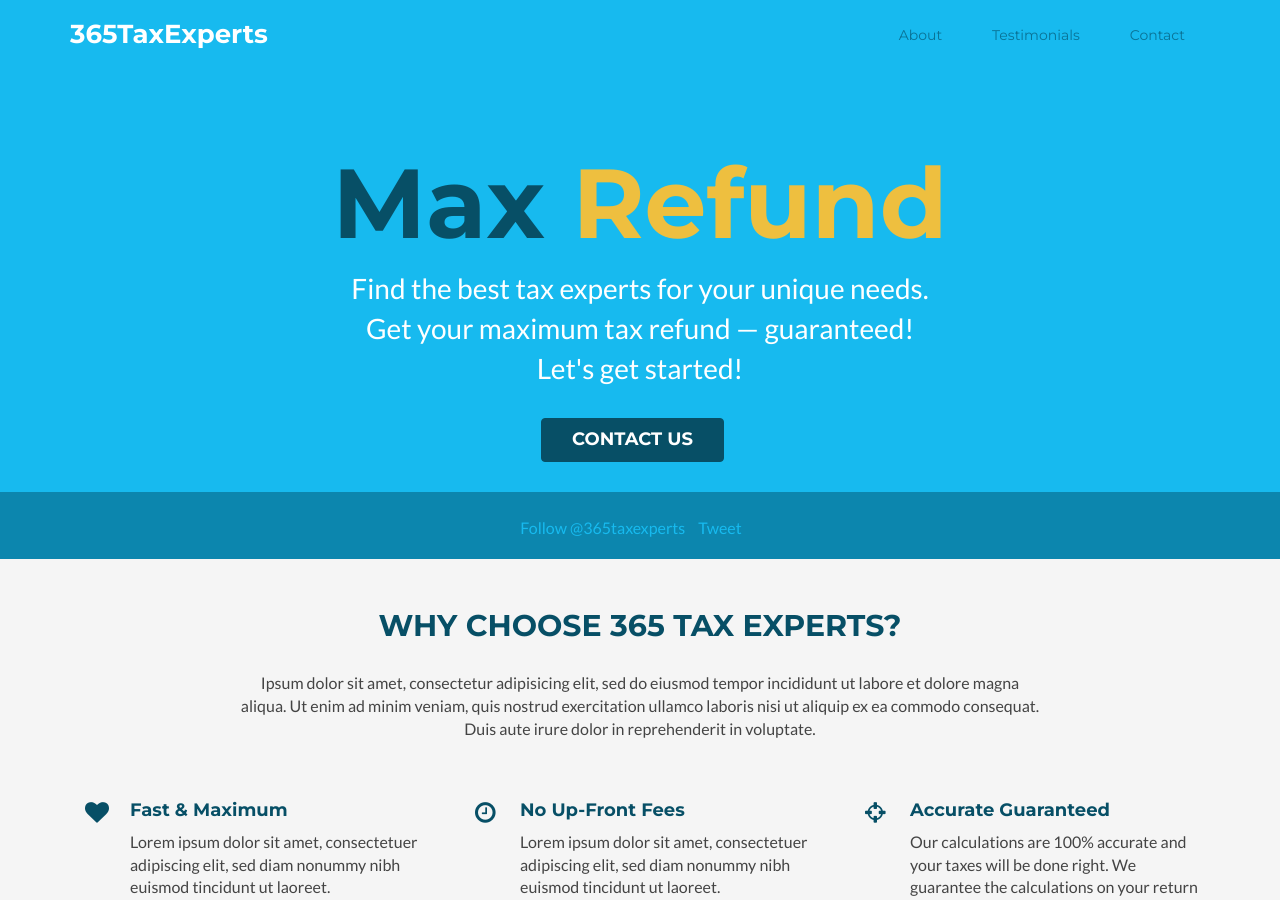
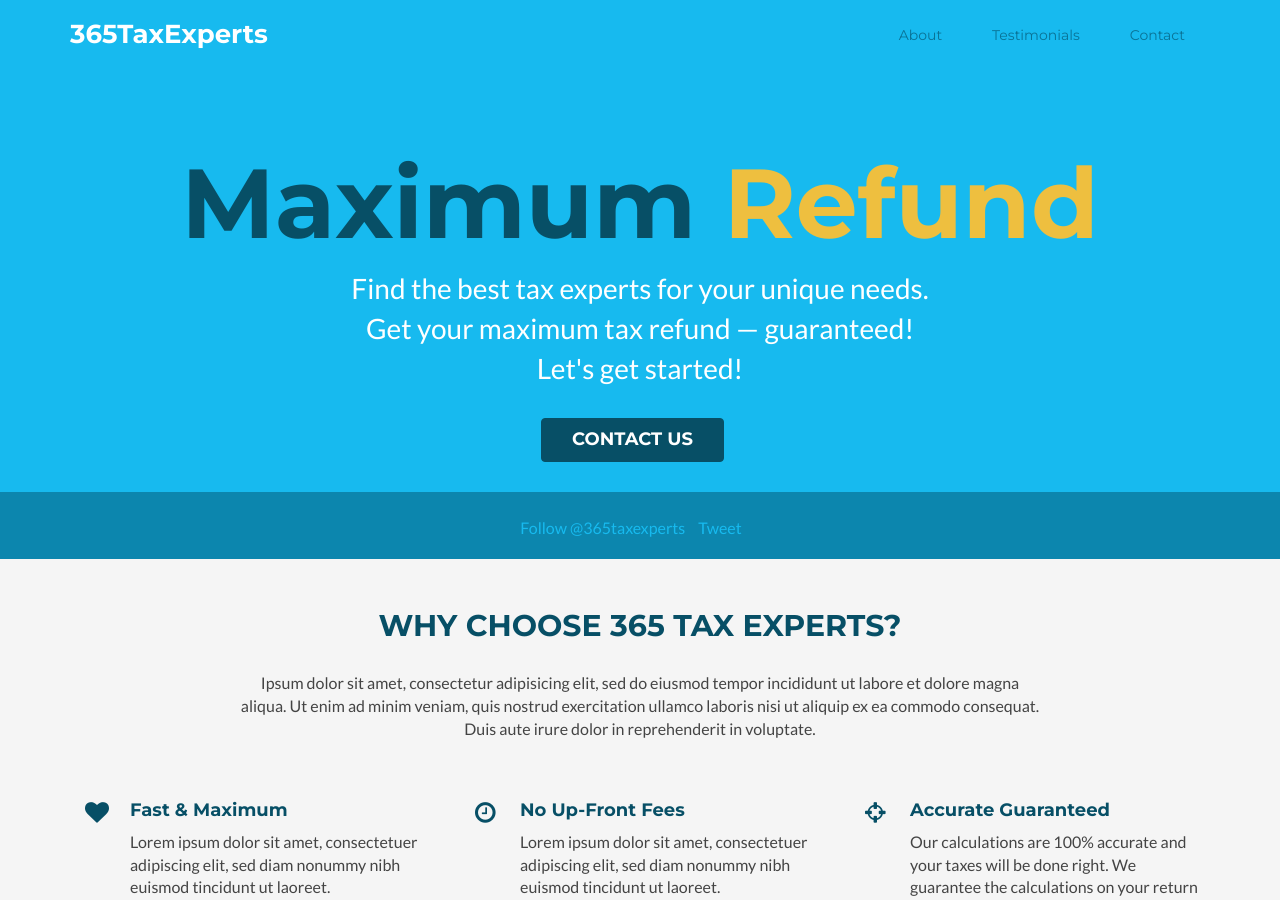
Before and after one commit to rdelphin/rdelphin.github.io, a Jekyll site: the page built from index.html, in a window 1280 px wide and 900 px high. Built offline with Jekyll 4.4.1, drawn with Linux system fonts in a browser that asks for light colours; comment, search, counter and statistics services are not loaded.

Commit message:
change max to maximum

```diff
--- a/_includes/promo.html
+++ b/_includes/promo.html
@@ -1,7 +1,7 @@
     <!-- ******PROMO****** -->
     <section id="promo" class="promo section offset-header">
         <div class="container text-center">
-            <h2 class="title">Max <span class="highlight">Refund</span></h2>
+            <h2 class="title">Maximum <span class="highlight">Refund</span></h2>
             <p class="intro">Find the best tax experts for your unique needs. <br />Get your maximum tax refund — guaranteed!<br />Let's get started!</p>
             <div class="btns">
                 <a class="btn btn-cta-primary scrollto" href="#contact">Contact Us</a>
```
Also changed, not shown: 1 other file.
